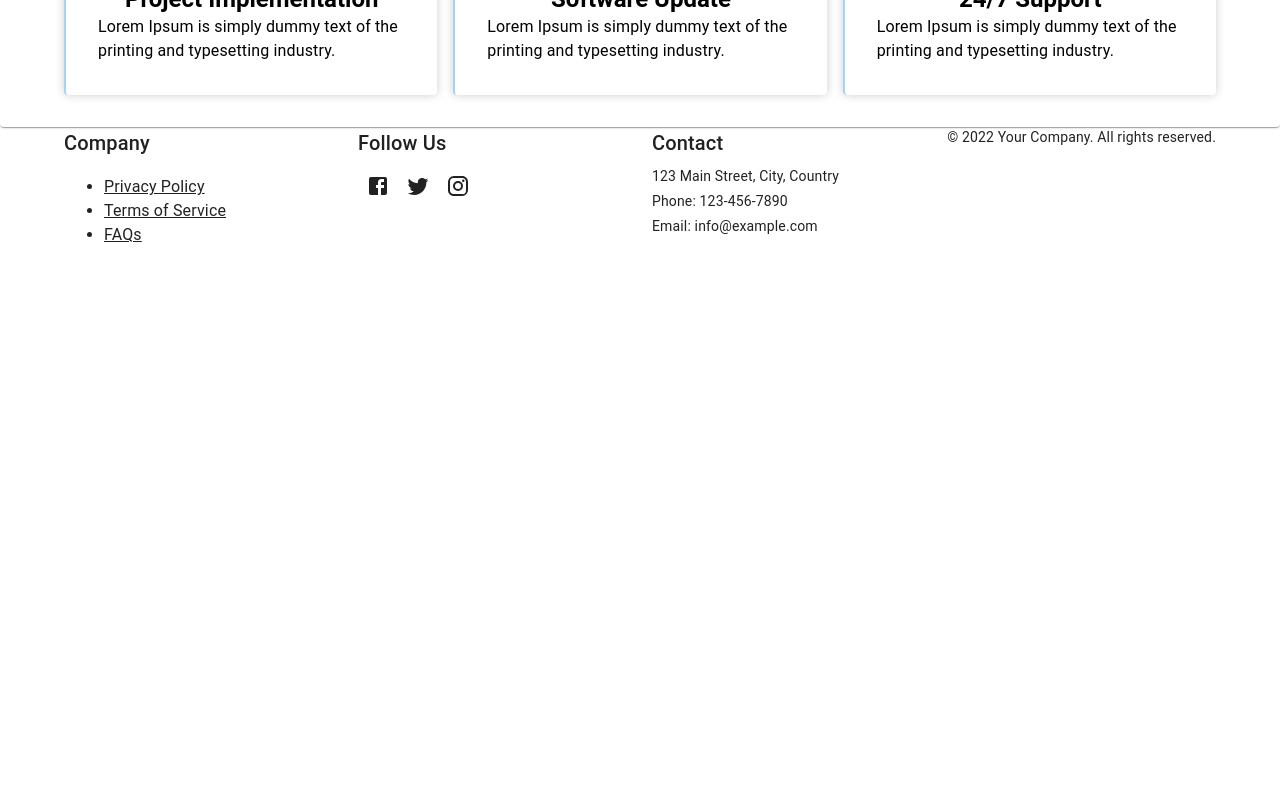
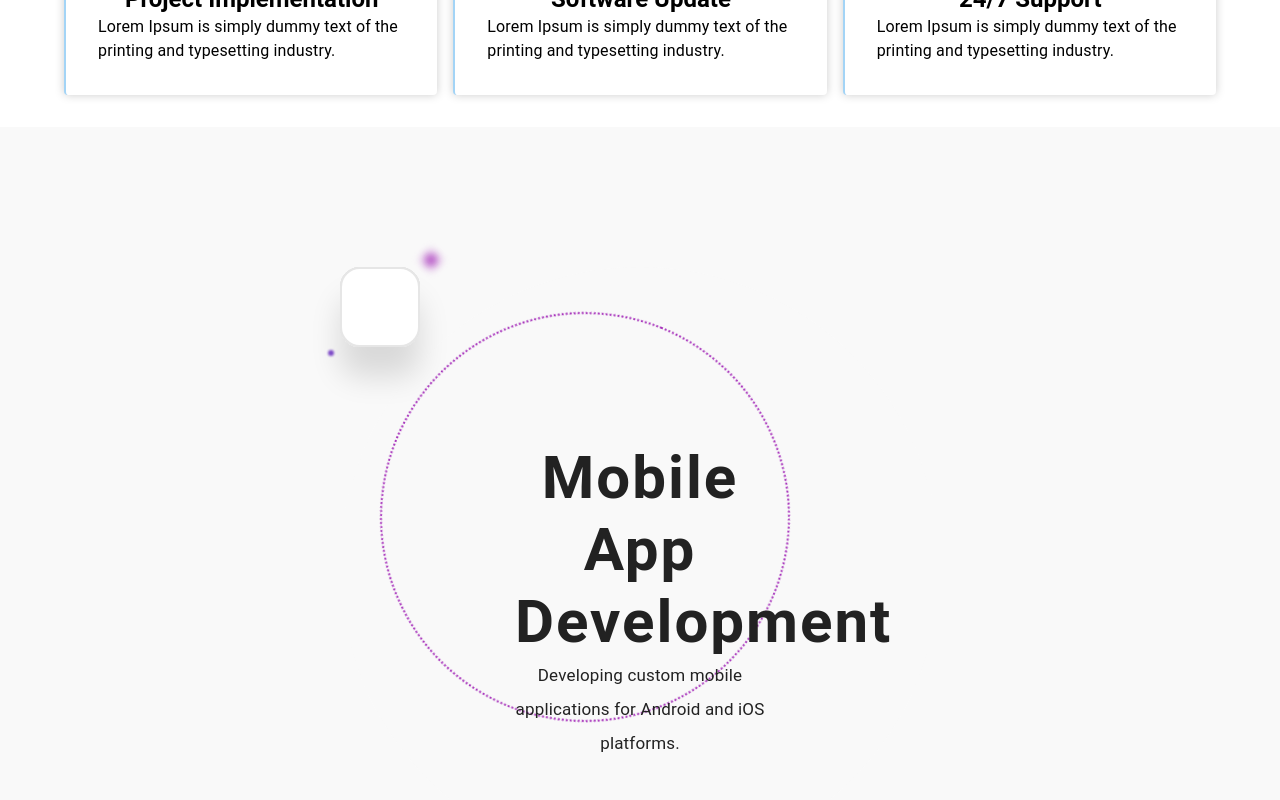
Before and after one commit to hrbaleja/WebHome, a React (Create React App) app: page / in a window 1280 px wide. Shown: the part 1780-2580 px from the top of the page. Before the commit the page ends 2043 px from the top, so only its background shows below. Built offline with nearby package versions, Linux system fonts and the light colour scheme.

Commit message:
Circular

```diff
--- /dev/null
+++ b/src/Component/CircleNavigation.css
@@ -0,0 +1,210 @@
+/* Global styles */
+body {
+    margin: 0;
+    padding: 0;
+    font-family: Arial, sans-serif;
+  }
+
+  .container {
+    max-width: 1200px;
+    margin: 0 auto;
+    padding: 20px;
+  }
+
+  /* IQ Features Section */
+  .iq-features {
+    background-color: #f9f9f9;
+    padding: 60px 0;
+    min-height: 100vh;
+  }
+
+  .holderCircle {
+    width: 600px;
+    height: 600px;
+    border-radius: 100%;
+    margin: 60px auto;
+    position: relative;
+    background-color: #f9f9f9;
+  }
+
+  .dotCircle {
+    width: 100%;
+    height: 100%;
+    position: absolute;
+    margin: auto;
+    top: 0;
+    left: 0;
+    right: 0;
+    bottom: 0;
+    border-radius: 100%;
+    z-index: 20;
+  }
+
+  .dotCircle .itemDot {
+    display: block;
+    width: 80px;
+    height: 80px;
+    position: absolute;
+    background: #ffffff;
+    color: #7d4ac7;
+    border-radius: 20px;
+    text-align: center;
+    line-height: 80px;
+    font-size: 30px;
+    z-index: 3;
+    cursor: pointer;
+    border: 2px solid #e6e6e6;
+  }
+
+  .dotCircle .itemDot .forActive {
+    width: 56px;
+    height: 56px;
+    position: absolute;
+    top: 0;
+    left: 0;
+    right: 0;
+    bottom: 0;
+    display: none;
+  }
+
+  .dotCircle .itemDot .forActive::after {
+    content: '';
+    width: 5px;
+    height: 5px;
+    border: 3px solid #7d4ac7;
+    bottom: -31px;
+    left: -14px;
+    filter: blur(1px);
+    position: absolute;
+    border-radius: 100%;
+  }
+
+  .dotCircle .itemDot .forActive::before {
+    content: '';
+    width: 6px;
+    height: 6px;
+    filter: blur(5px);
+    top: -15px;
+    position: absolute;
+    transform: rotate(-45deg);
+    border: 6px solid #a733bb;
+    right: -39px;
+  }
+
+  .dotCircle .itemDot.active .forActive {
+    display: block;
+  }
+
+  .round {
+    position: absolute;
+    left: 40px;
+    top: 45px;
+    width: 410px;
+    height: 410px;
+    border: 2px dotted #a733bb;
+    border-radius: 100%;
+    animation: rotation 100s infinite linear;
+  }
+
+  .dotCircle .itemDot:hover,
+  .dotCircle .itemDot.active {
+    color: #ffffff;
+    transition: 0.5s;
+    /* Permalink - use to edit and share this gradient: http://colorzilla.com/gradient-editor/#7d4ac7+0,a733bb+100 */
+    background: #7d4ac7;
+    /* Old browsers */
+    background: -moz-linear-gradient(left, #7d4ac7 0%, #a733bb 100%);
+    /* FF3.6-15 */
+    background: -webkit-linear-gradient(left, #7d4ac7 0%, #a733bb 100%);
+    /* Chrome10-25,Safari5.1-6 */
+    background: linear-gradient(to right, #7d4ac7 0%, #a733bb 100%);
+    /* W3C, IE10+, FF16+, Chrome26+, Opera12+, Safari7+ */
+    filter: progid:DXImageTransform.Microsoft.gradient(startColorstr='#7d4ac7', endColorstr='#a733bb', GradientType=1);
+    /* IE6-9 */
+    border: 2px solid #ffffff;
+    box-shadow: 0 30px 30px 0 rgba(0, 0, 0, 0.13);
+  }
+
+  .dotCircle .itemDot {
+    font-size: 40px;
+  }
+
+  .contentCircle {
+    width: 250px;
+    height: 250px;
+    border-radius: 100%;
+    color: #222222;
+    position: absolute;
+    top: 50%;
+    left: 50%;
+    transform: translate(-50%, -50%);
+    display: flex;
+    flex-direction: column;
+    justify-content: center;
+    align-items: center;
+  }
+
+  .contentCircle .CirItem {
+    border-radius: 100%;
+    color: #222222;
+    position: absolute;
+    text-align: center;
+    bottom: 0;
+    left: 0;
+    opacity: 0;
+    transform: scale(0);
+    transition: 0.5s;
+    font-size: 15px;
+    width: 100%;
+    height: 100%;
+    top: 0;
+    right: 0;
+    margin: auto;
+    line-height: 250px;
+  }
+
+  .CirItem.active {
+    z-index: 1;
+    opacity: 1;
+    transform: scale(1);
+    transition: 0.5s;
+  }
+
+  .contentCircle .CirItem i {
+    font-size: 180px;
+    position: absolute;
+    top: 0;
+    left: 50%;
+    margin-left: -90px;
+    color: #000000;
+    opacity: 0.1;
+  }
+
+  /* Customize the title-box styles */
+  .title-box .title {
+    font-weight: 600;
+    letter-spacing: 2px;
+    position: relative;
+    z-index: -1;
+  }
+
+  .title-box span {
+    text-shadow: 0 10px 10px rgba(0, 0, 0, 0.15);
+    font-weight: 800;
+    color: #640178;
+  }
+
+  .title-box p {
+    font-size: 17px;
+    line-height: 2em;
+  }
+
+  /* Keyframes for rotation animation */
+  @keyframes rotation {
+    from {
+      transform: rotate(0deg);
+    }
+    to {
+      transform: rotate(360deg);
+    }
+  }
--- a/src/Component/CircleNavigation.js
+++ b/src/Component/CircleNavigation.js
@@ -0,0 +1,109 @@
+import React, { useState, useEffect } from 'react';
+import { Paper, Typography } from '@mui/material';
+import './CircleNavigation.css'; // Import the custom CSS file
+
+const ITServiceItems = [
+  {
+    title: 'Web Development',
+    description: 'Creating responsive and dynamic websites for your business needs.',
+    icon: 'fa fa-globe',
+  },
+  {
+    title: 'Mobile App Development',
+    description: 'Developing custom mobile applications for Android and iOS platforms.',
+    icon: 'fa fa-mobile',
+  },
+  {
+    title: 'Cloud Computing',
+    description: 'Providing scalable and secure cloud solutions to host your applications.',
+    icon: 'fa fa-cloud',
+  },
+  {
+    title: 'Cybersecurity',
+    description: 'Protecting your digital assets from cyber threats and attacks.',
+    icon: 'fa fa-shield',
+  },
+  {
+    title: 'Data Analytics',
+    description: 'Analyzing data to gain valuable insights for better decision-making.',
+    icon: 'fa fa-chart-line',
+  },
+  {
+    title: 'IT Consulting',
+    description: 'Offering expert advice and guidance to optimize your IT infrastructure.',
+    icon: 'fa fa-lightbulb',
+  },
+  {
+    title: 'Network Solutions',
+    description: 'Designing and managing efficient and secure network systems.',
+    icon: 'fa fa-network-wired',
+  },
+  {
+    title: 'E-commerce Solutions',
+    description: 'Creating online stores and payment gateways for your business.',
+    icon: 'fa fa-shopping-cart',
+  },
+];
+
+const CircleNavigation = () => {
+  const [activeTab, setActiveTab] = useState(1);
+
+  useEffect(() => {
+    const interval = setInterval(() => {
+      setActiveTab((prevTab) => (prevTab % ITServiceItems.length) + 1);
+    }, 5000);
+
+    return () => clearInterval(interval);
+  }, []);
+
+  const handleTabClick = (tab) => {
+    setActiveTab(tab);
+  };
+
+  return (
+    <section className="iq-features">
+      <div className="container">
+        <div className="row align-items-center">
+          <div className="col-lg-3 col-md-12"></div>
+          <div className="col-lg-6 col-md-12">
+            <div className="holderCircle">
+              <div className="round"></div>
+              <div className="dotCircle">
+                {ITServiceItems.map((item, index) => (
+                  <span
+                    key={index + 1}
+                    className={`itemDot ${activeTab === index + 1 ? 'active' : ''}`}
+                    data-tab={index + 1}
+                    onClick={() => handleTabClick(index + 1)}
+                  >
+                    <i className={item.icon}></i>
+                    <span className="forActive"></span>
+                  </span>
+                ))}
+              </div>
+              <div className="contentCircle">
+                {ITServiceItems.map((item, index) => (
+                  <div
+                    key={index + 1}
+                    className={`CirItem title-box ${activeTab === index + 1 ? 'active' : ''}`}
+                  >
+                    <Typography variant="h2" className="title">
+                      {item.title}
+                    </Typography>
+                    <Typography variant="body1" margin="0">
+                      {item.description}
+                    </Typography>
+                    <i className={item.icon}></i>
+                  </div>
+                ))}
+              </div>
+            </div>
+          </div>
+          <div className="col-lg-3 col-md-12"></div>
+        </div>
+      </div>
+    </section>
+  );
+};
+
+export default CircleNavigation;
--- a/src/Page/HomePage.js
+++ b/src/Page/HomePage.js
@@ -3,12 +3,14 @@ import CarouselComponent from '../Component/Carousel'
 import About from '../Component/Abou'
 import { Paper } from '@mui/material';
 import WhatWeOffer from '../Component/WhatWeOffer';
+import CircleNavigation from '../Component/CircleNavigation';
 
 function HomePage() {
   return <Paper>
     <CarouselComponent />
     <About/>
     <WhatWeOffer/>
+    <CircleNavigation/>
   </Paper>
 
 }
```
